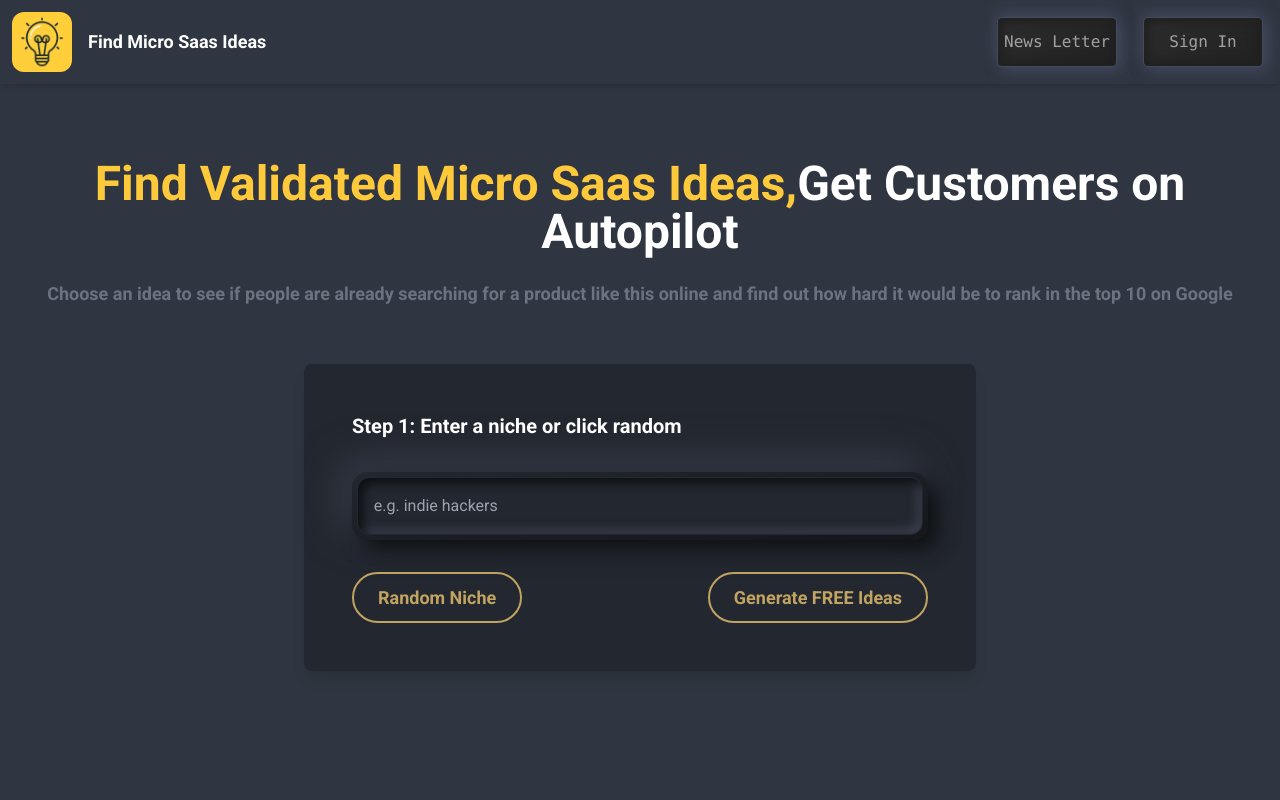
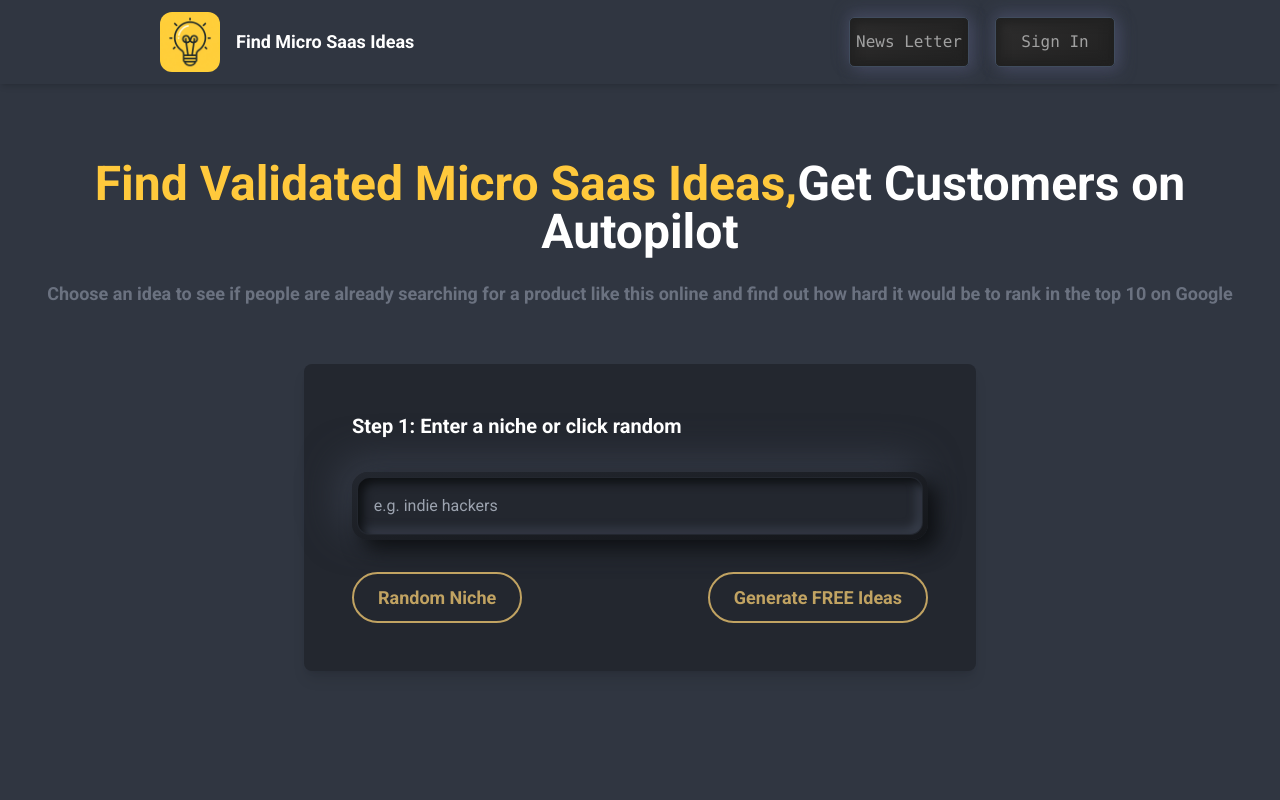
Before and after one commit to redaAssemghor/micro-saas-finder, a Next.js app: page / in a window 1280 px wide. Shown: the top 800 px of the page. Built offline with nearby package versions, Linux system fonts and the light colour scheme; no server answers.

Commit message:
style fix

```diff
--- a/src/components/FAQ.tsx
+++ b/src/components/FAQ.tsx
@@ -52,7 +52,7 @@ const FAQ: React.FC = () => {
   };
 
   return (
-    <div className="flex flex-col sm:flex-row justify-center items-start sm:items-center sm:space-x-8 bg-gray-100 p-6 sm:p-12">
+    <div className="flex flex-col sm:flex-row justify-center items-start sm:items-center sm:space-x-8 bg-gray-100 p-6 sm:p-12 lg:px-40">
       <div className="w-full sm:w-1/3 mb-6 sm:mb-0">
         <h1 className="text-sm text-blue-500 font-bold mb-4">FAQ</h1>
         <h2 className="text-2xl font-semibold">Frequently Asked Questions</h2>
--- a/src/components/Footer.tsx
+++ b/src/components/Footer.tsx
@@ -4,7 +4,7 @@ import React from "react";
 
 const Footer = () => {
   return (
-    <footer className="bg-stone-200 p-10 text-gray-700">
+    <footer className="bg-stone-200 p-8 lg:p-0 lg:py-8 text-gray-700 lg:px-40">
       <div className="container mx-auto flex flex-col md:flex-row justify-between items-start">
         <div className="max-w-[500px] mb-8 md:mb-0">
           <Link href="/" passHref>
--- a/src/components/Header.tsx
+++ b/src/components/Header.tsx
@@ -15,7 +15,7 @@ const Header = () => {
   };
 
   return (
-    <header className="sticky top-0 z-50 bg-[--dark-blue] shadow-md p-3">
+    <header className="sticky top-0 z-50 bg-[--dark-blue] shadow-md lg:px-40 p-3">
       <div className="flex justify-between items-center">
         <a href="/" className="flex items-center gap-4">
           <Image
```
